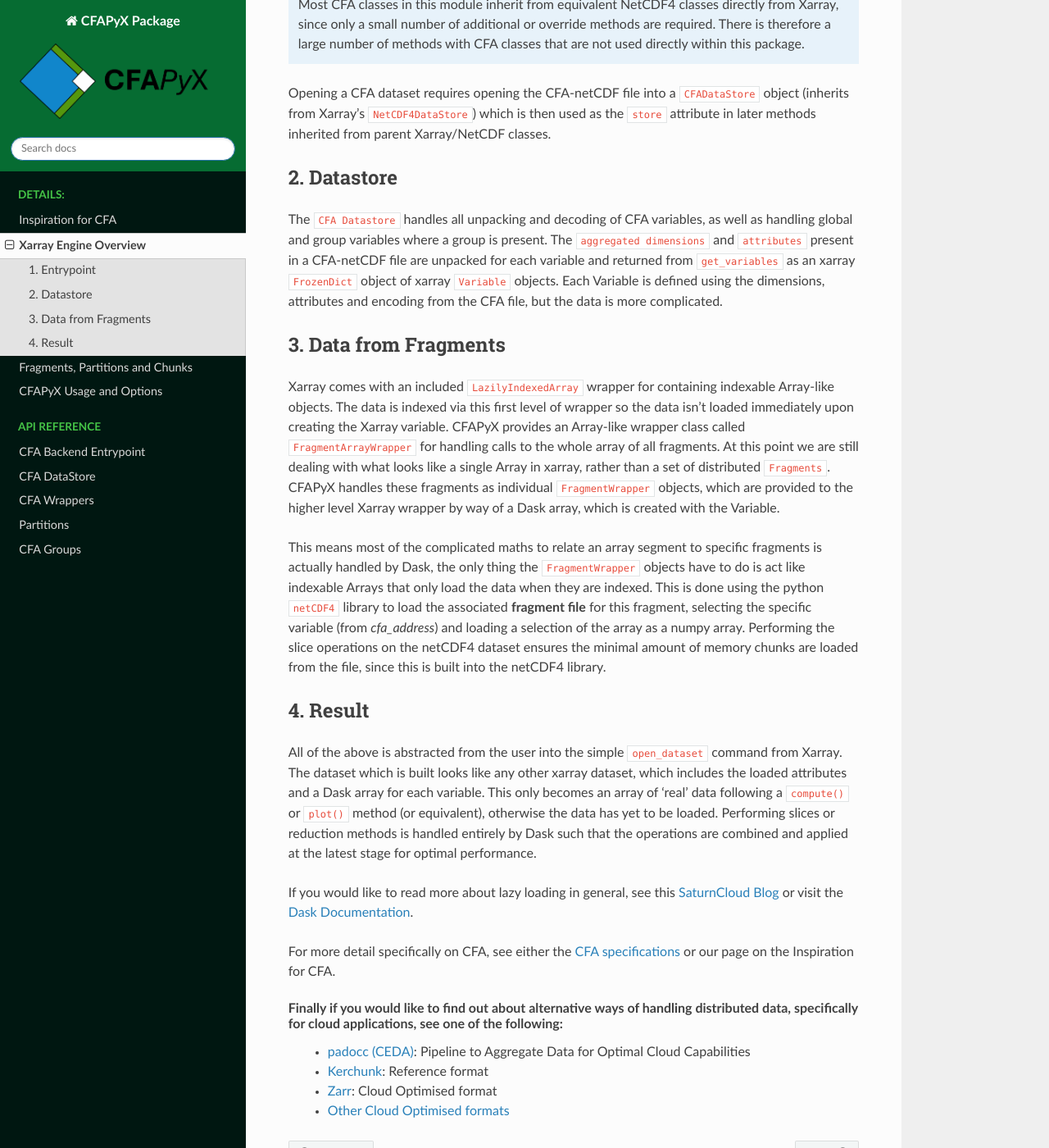
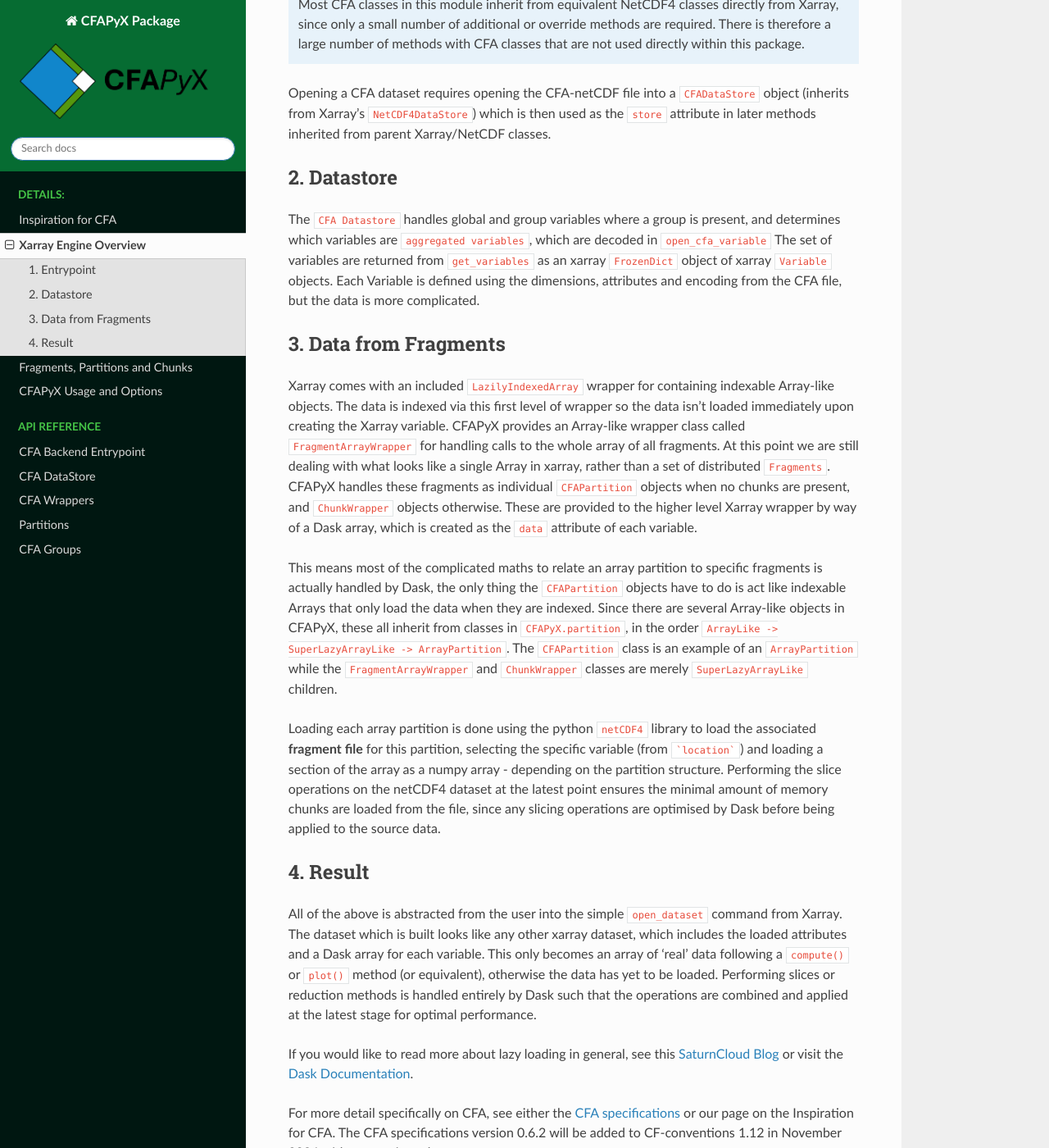
Before and after one commit to cedadev/CFAPyX, a Sphinx documentation site: the page built from docs/source/overview.rst, in a window 1280 px wide and 1400 px high, scrolled down 1266 px. Shown: the whole window at 82% size. Built offline with Sphinx 7.4.7 and the Read the Docs theme 2.0.0, drawn with Linux system fonts in a browser that asks for light colours; some of the changed text lies outside the part shown.

````diff
--- a/docs/source/overview.rst
+++ b/docs/source/overview.rst
@@ -23,19 +23,23 @@ Opening a CFA dataset requires opening the CFA-netCDF file into a ``CFADataStore
 2. Datastore
 ------------
 
-The ``CFA Datastore`` handles all unpacking and decoding of CFA variables, as well as handling global and group variables where a group is present. The ``aggregated dimensions`` and ``attributes`` present in a
-CFA-netCDF file are unpacked for each variable and returned from ``get_variables`` as an xarray ``FrozenDict`` object of xarray ``Variable`` objects. Each Variable is defined using the dimensions, attributes
+The ``CFA Datastore`` handles global and group variables where a group is present, and determines which variables are ``aggregated variables``, which are decoded in ``open_cfa_variable``
+The set of variables are returned from ``get_variables`` as an xarray ``FrozenDict`` object of xarray ``Variable`` objects. Each Variable is defined using the dimensions, attributes
 and encoding from the CFA file, but the data is more complicated.
 
 3. Data from Fragments
 ----------------------
 Xarray comes with an included ``LazilyIndexedArray`` wrapper for containing indexable Array-like objects. The data is indexed via this first level of wrapper so the data isn't loaded immediately upon creating the Xarray variable.
 CFAPyX provides an Array-like wrapper class called ``FragmentArrayWrapper`` for handling calls to the whole array of all fragments. At this point we are still dealing with what looks like a single Array in xarray, rather than a
-set of distributed ``Fragments``. CFAPyX handles these fragments as individual ``FragmentWrapper`` objects, which are provided to the higher level Xarray wrapper by way of a Dask array, which is created with the Variable.
+set of distributed ``Fragments``. CFAPyX handles these fragments as individual ``CFAPartition`` objects when no chunks are present, and ``ChunkWrapper`` objects otherwise.
+These are provided to the higher level Xarray wrapper by way of a Dask array, which is created as the ``data`` attribute of each variable.
 
-This means most of the complicated maths to relate an array segment to specific fragments is actually handled by Dask, the only thing the ``FragmentWrapper`` objects have to do is act like indexable Arrays that only load the data when they are indexed.
-This is done using the python ``netCDF4`` library to load the associated **fragment file** for this fragment, selecting the specific variable (from `cfa_address`) and loading a selection of the array as a numpy array.
-Performing the slice operations on the netCDF4 dataset ensures the minimal amount of memory chunks are loaded from the file, since this is built into the netCDF4 library.
+This means most of the complicated maths to relate an array partition to specific fragments is actually handled by Dask, the only thing the ``CFAPartition`` objects have to do is act like indexable Arrays that only load the data when they are indexed.
+Since there are several Array-like objects in CFAPyX, these all inherit from classes in ``CFAPyX.partition``, in the order ``ArrayLike -> SuperLazyArrayLike -> ArrayPartition``. The ``CFAPartition`` class is an example of an ``ArrayPartition`` while the
+``FragmentArrayWrapper`` and ``ChunkWrapper`` classes are merely ``SuperLazyArrayLike`` children.
+
+Loading each array partition is done using the python ``netCDF4`` library to load the associated **fragment file** for this partition, selecting the specific variable (from ```location```) and loading a section of the array as a numpy array - depending on the
+partition structure. Performing the slice operations on the netCDF4 dataset at the latest point ensures the minimal amount of memory chunks are loaded from the file, since any slicing operations are optimised by Dask before being applied to the source data.
 
 4. Result
 ---------
@@ -48,7 +52,7 @@ If you would like to read more about lazy loading in general, see this `SaturnCl
 or visit the `Dask Documentation <https://docs.dask.org/en/stable/>`_.
 
 For more detail specifically on CFA, see either the `CFA specifications <https://github.com/NCAS-CMS/cfa-conventions/blob/main/source/cfa.md>`_
-or our page on the Inspiration for CFA.
+or our page on the Inspiration for CFA. The CFA specifications version 0.6.2 will be added to CF-conventions 1.12 in November 2024 with some minor changes.
 
 Finally if you would like to find out about alternative ways of handling distributed data, specifically for cloud applications, see one of the following:
  - `padocc (CEDA) <https://cedadev.github.io/padocc/>`_: Pipeline to Aggregate Data for Optimal Cloud Capabilities
````
Also changed, not shown: docs/source/fragments.rst (+9 -8 lines), docs/source/inspiration.rst (+35 -6 lines), docs/source/options.rst (+6 -5 lines).
